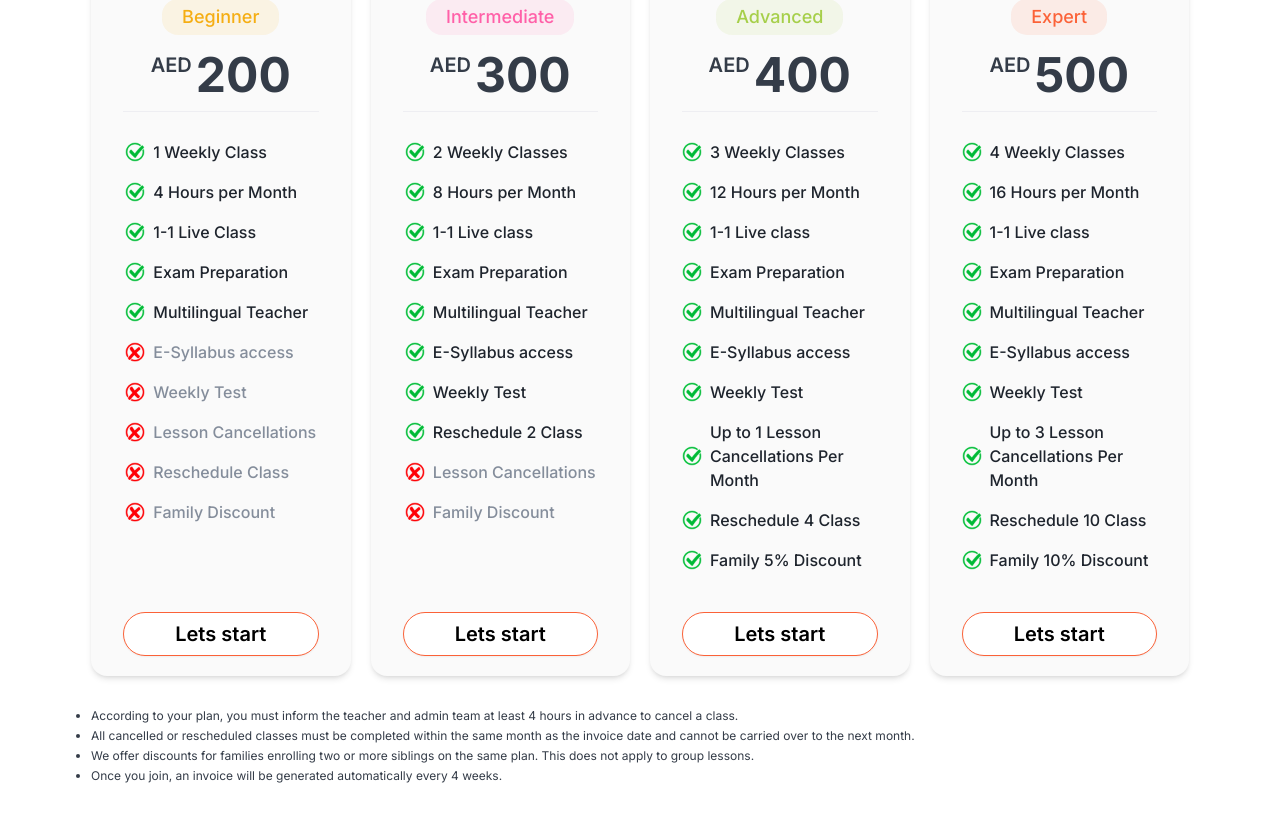
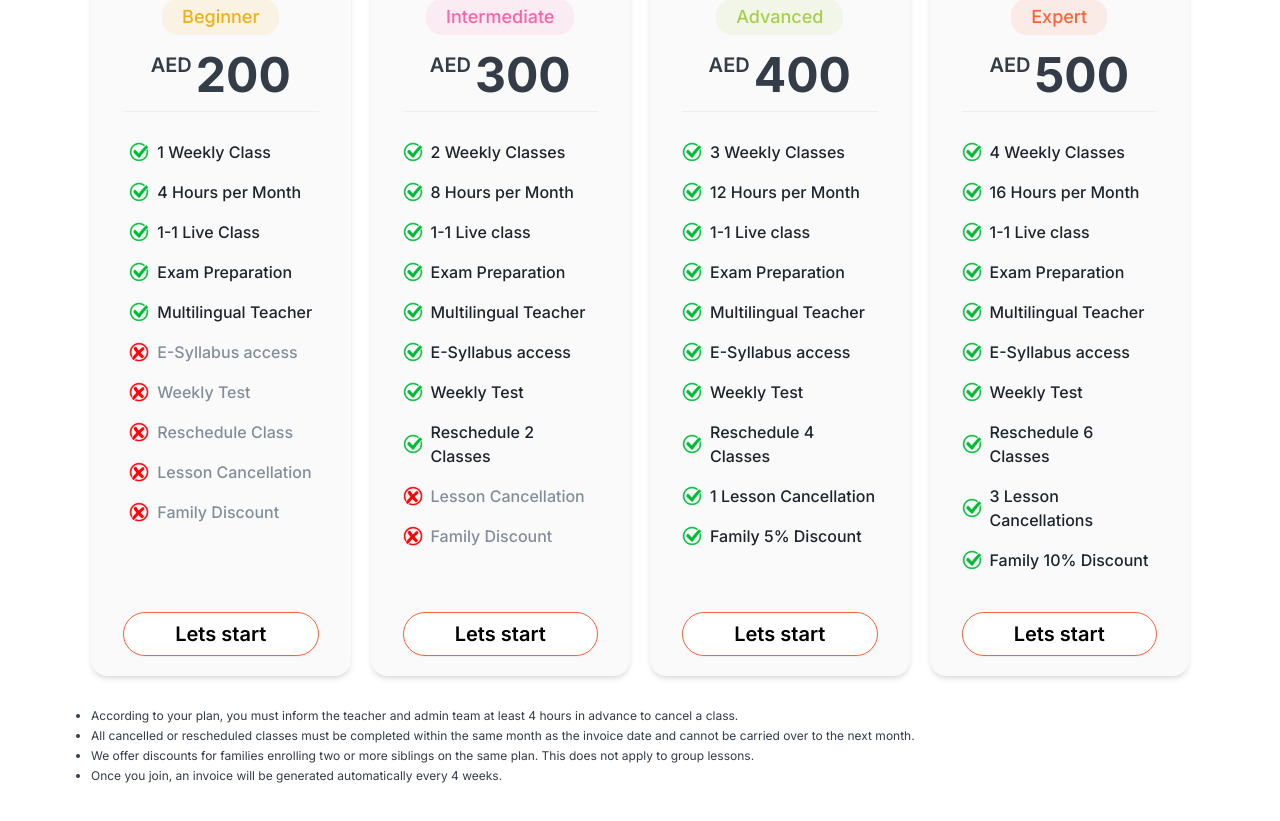
Before and after one commit to protamim/arabic-juniors, a Next.js app: page /pricing in a window 1280 px wide. Shown: the part 505-1326 px from the top of the page. Built offline with nearby package versions, Linux system fonts and the light colour scheme.

Commit message:
Refactor FaqForm and MultiStepRegistrationForm for improved styling and validation; update TeacherMultiStepForm to enhance user experience and navigation.

```diff
--- a/src/app/(root)/faq/components/FaqForm.tsx
+++ b/src/app/(root)/faq/components/FaqForm.tsx
@@ -44,10 +44,10 @@ const FaqForm = () => {
     <React.Fragment>
       <div
         aria-describedby="faq-form-wrapper"
-        className="bg-[#053F7A] rounded-lg p-5 md:p-12"
+        className="bg-[#FAF8F8] rounded-lg p-5 md:p-12"
       >
         <div aria-describedby="title-wrapper" className="mb-6 md:mb-12">
-          <h4 className="text-2xl sm:text-4xl font-bold text-white text-center">
+          <h4 className="text-2xl sm:text-4xl font-bold text-neutral-800 text-center">
             Any other Question?
           </h4>
         </div>
@@ -62,12 +62,12 @@ const FaqForm = () => {
               name="your_name"
               render={({ field }) => (
                 <FormItem className="col-span-full md:col-span-1">
-                  <FormLabel className="text-white">Your Name</FormLabel>
+                  <FormLabel className="text-neutral-800">Your Name</FormLabel>
                   <FormControl>
                     <Input
                       placeholder="Enter your name"
                       {...field}
-                      className="rounded-lg h-10"
+                      className="rounded-lg h-10 border border-neutral-200"
                     />
                   </FormControl>
 
@@ -81,14 +81,14 @@ const FaqForm = () => {
               name="email"
               render={({ field }) => (
                 <FormItem className="col-span-full md:col-span-1">
-                  <FormLabel className="text-white">
+                  <FormLabel className="text-neutral-800">
                     Your email address
                   </FormLabel>
                   <FormControl>
                     <Input
                       placeholder="Type your email"
                       {...field}
-                      className="rounded-lg h-10"
+                      className="rounded-lg h-10 border border-neutral-200"
                     />
                   </FormControl>
 
@@ -102,11 +102,11 @@ const FaqForm = () => {
               name="user_message"
               render={({ field }) => (
                 <FormItem className="col-span-full">
-                  <FormLabel className="text-white">Short your personal message</FormLabel>
+                  <FormLabel className="text-neutral-800">Short your personal message</FormLabel>
                   <FormControl>
                     <Textarea
                       placeholder="Type here"
-                      className="resize-none bg-white"
+                      className="resize-none bg-white shadow-none border border-neutral-200 focus-within:border-neutral-200"
                       {...field}
                     />
                   </FormControl>
--- a/src/app/(root)/pricing/page.tsx
+++ b/src/app/(root)/pricing/page.tsx
@@ -47,8 +47,8 @@ const PACKAGES_PLAN: PricingPlanTypes[] = [
           { title: "Multilingual Teacher", included: true },
           { title: "E-Syllabus access", included: false },
           { title: "Weekly Test", included: false },
-          { title: "Lesson Cancellations", included: false },
           { title: "Reschedule Class", included: false },
+          { title: "Lesson Cancellation", included: false },
           { title: "Family Discount", included: false },
         ],
         actionBtn: {
@@ -68,8 +68,8 @@ const PACKAGES_PLAN: PricingPlanTypes[] = [
           { title: "Multilingual Teacher", included: true },
           { title: "E-Syllabus access", included: true },
           { title: "Weekly Test", included: true },
-          { title: "Reschedule 2 Class", included: true },
-          { title: "Lesson Cancellations", included: false },
+          { title: "Reschedule 2 Classes", included: true },
+          { title: "Lesson Cancellation", included: false },
           { title: "Family Discount", included: false },
         ],
         actionBtn: {
@@ -89,8 +89,8 @@ const PACKAGES_PLAN: PricingPlanTypes[] = [
           { title: "Multilingual Teacher", included: true },
           { title: "E-Syllabus access", included: true },
           { title: "Weekly Test", included: true },
-          { title: "Up to 1 Lesson Cancellations Per Month", included: true },
-          { title: "Reschedule 4 Class", included: true },
+          { title: "Reschedule 4 Classes", included: true },
+          { title: "1 Lesson Cancellation", included: true },
           { title: "Family 5% Discount", included: true },
         ],
         actionBtn: {
@@ -110,8 +110,8 @@ const PACKAGES_PLAN: PricingPlanTypes[] = [
           { title: "Multilingual Teacher", included: true },
           { title: "E-Syllabus access", included: true },
           { title: "Weekly Test", included: true },
-          { title: "Up to 3 Lesson Cancellations Per Month", included: true },
-          { title: "Reschedule 10 Class", included: true },
+          { title: "Reschedule 6 Classes", included: true },
+          { title: "3 Lesson Cancellations", included: true },
           { title: "Family 10% Discount", included: true },
         ],
         actionBtn: {
@@ -137,8 +137,8 @@ const PACKAGES_PLAN: PricingPlanTypes[] = [
           { title: "Multilingual Teacher", included: true },
           { title: "E-Syllabus access", included: false },
           { title: "Weekly Test", included: false },
-          { title: "Lesson Cancellations", included: false },
           { title: "Reschedule Class", included: false },
+          { title: "Lesson Cancellation", included: false },
           { title: "Family Discount", included: false },
         ],
         actionBtn: {
@@ -158,8 +158,8 @@ const PACKAGES_PLAN: PricingPlanTypes[] = [
           { title: "Multilingual Teacher", included: true },
           { title: "E-Syllabus access", included: true },
           { title: "Weekly Test", included: true },
-          { title: "Reschedule 2 Class", included: true },
-          { title: "Lesson Cancellations", included: false },
+          { title: "Reschedule 2 Classes", included: true },
+          { title: "Lesson Cancellation", included: false },
           { title: "Family Discount", included: false },
         ],
         actionBtn: {
@@ -178,8 +178,9 @@ const PACKAGES_PLAN: PricingPlanTypes[] = [
           { title: "Exam Preparation", included: true },
           { title: "Multilingual Teacher", included: true },
           { title: "E-Syllabus access", included: true },
-          { title: "Up to 1 Lesson Cancellations Per Month", included: true },
-          { title: "Reschedule 4 Class", included: true },
+           { title: "Weekly Test", included: true },
+          { title: "Reschedule 4 Classes", included: true },
+          { title: "1 Lesson Cancellation", included: true },
           { title: "Family 5% Discount", included: true },
         ],
         actionBtn: {
@@ -199,8 +200,8 @@ const PACKAGES_PLAN: PricingPlanTypes[] = [
           { title: "Multilingual Teacher", included: true },
           { title: "E-Syllabus access", included: true },
           { title: "Weekly Test", included: true },
-          { title: "Up to 3 Lesson Cancellations Per Month", included: true },
-          { title: "Reschedule 10 Class", included: true },
+          { title: "Reschedule 6 Classes", included: true },
+          { title: "3 Lesson Cancellations", included: true },
           { title: "Family 10% Discount", included: true },
         ],
         actionBtn: {
--- a/src/app/(root)/teacher-registration/TeacherMultiStepForm.tsx
+++ b/src/app/(root)/teacher-registration/TeacherMultiStepForm.tsx
@@ -28,7 +28,6 @@ import { Steps, useSteps } from "react-step-builder";
 import "react-phone-number-input/style.css";
 import { Progress } from "@/components/ui/progress";
 import { useRouter } from "next/navigation";
-import { useCountryCode } from "@/hooks/useCountry";
 import { Separator } from "@/components/ui/separator";
 import { getNames } from "country-list";
 import { Textarea } from "@/components/ui/textarea";
@@ -355,6 +354,7 @@ const TeacherMultiStepForm = () => {
       console.log(info);
       toast.success(info?.message || "Something wrong!");
       setIsLoading(false);
+      router.push('/');
     } catch (error) {
       console.log("Teacher registration failed", error);
     }
@@ -440,7 +440,7 @@ const TeacherMultiStepForm = () => {
                             <SelectValue placeholder="Select gender" />
                           </SelectTrigger>
                           <SelectContent>
-                            {["Male", "Female", "Custom"].map((item, i) => (
+                            {["Male", "Female"].map((item, i) => (
                               <SelectItem key={i} value={item}>
                                 {item}
                               </SelectItem>
```
Also changed, not shown: src/app/(root)/register/MultiStepRegistrationForm.tsx (+42 -36 lines).
